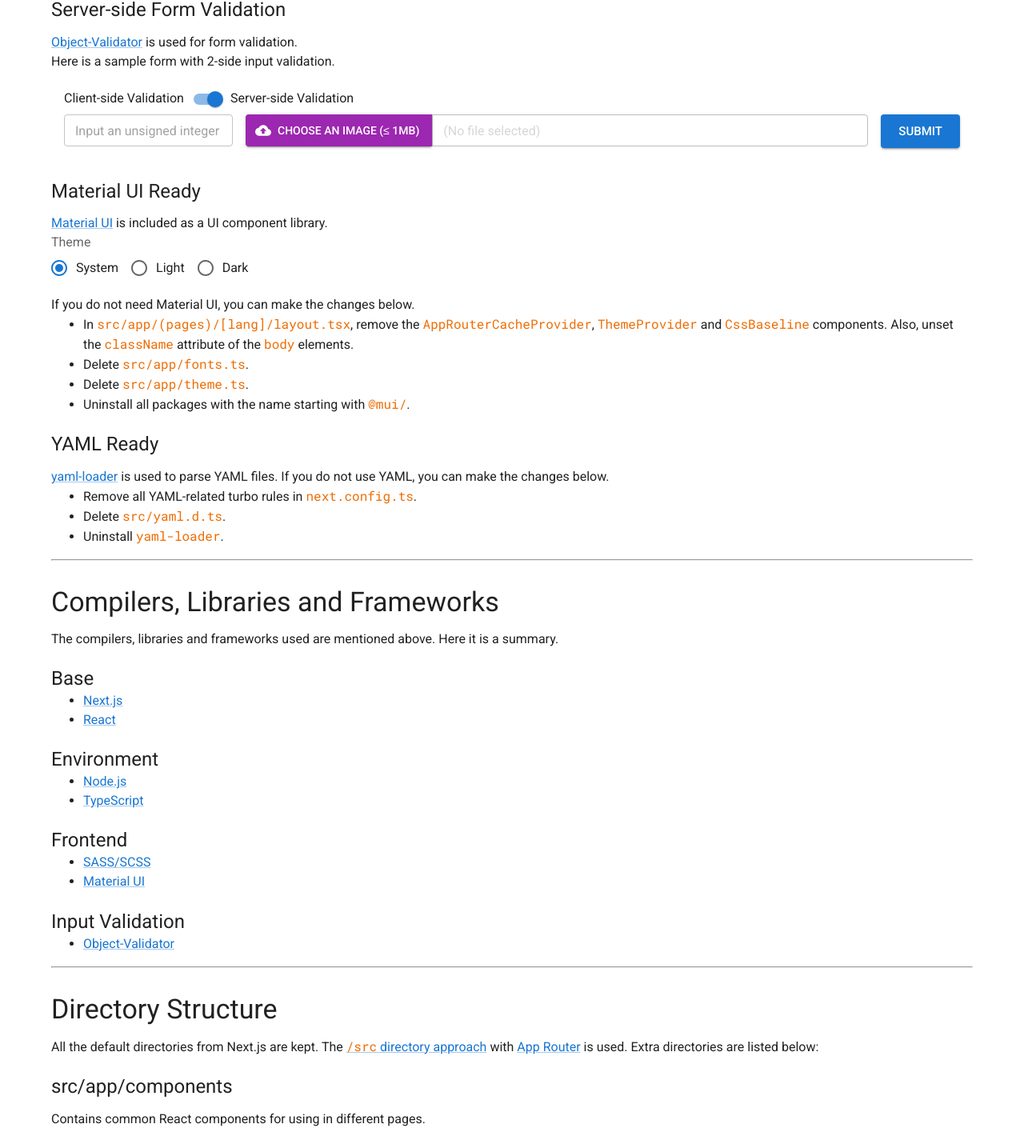
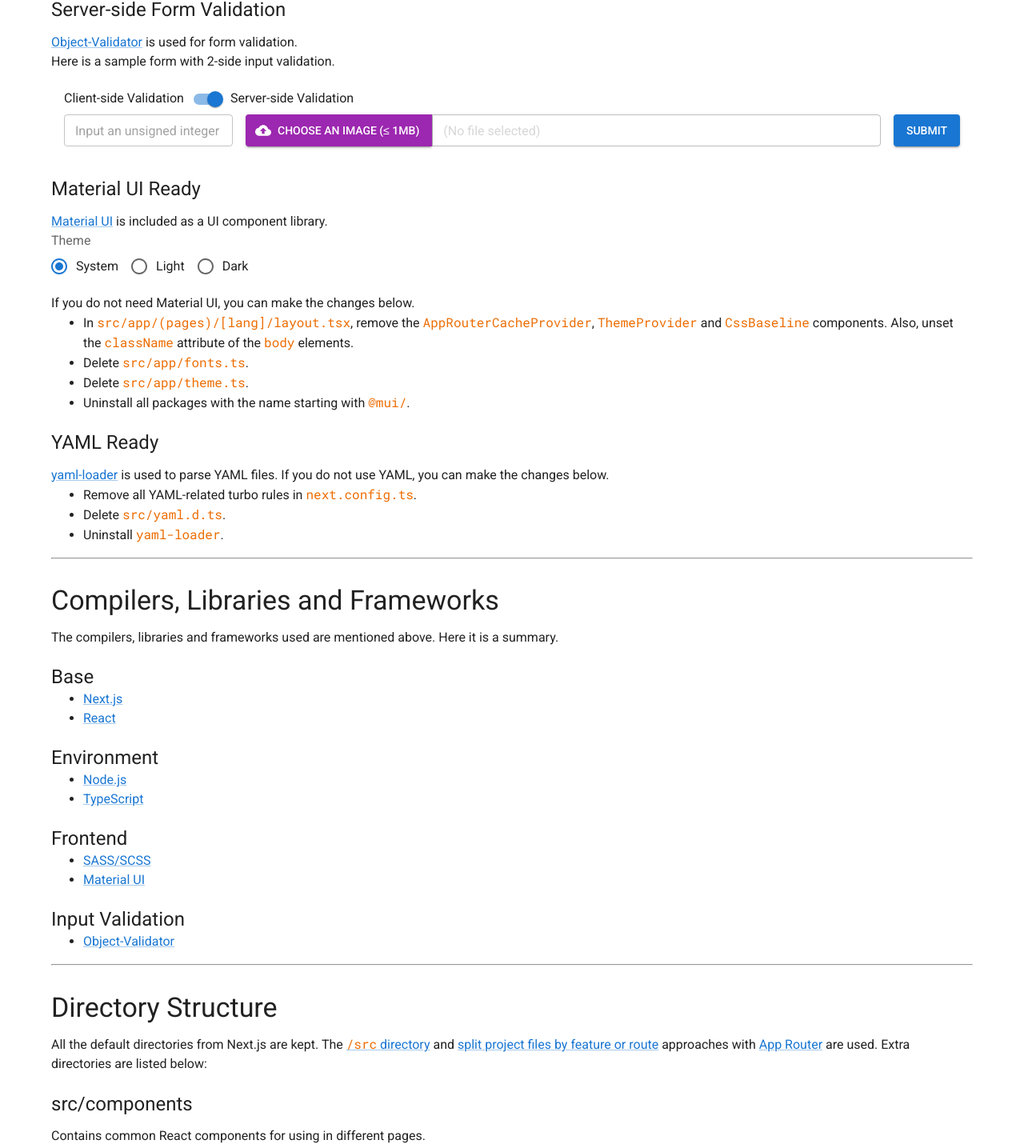
Before and after one commit to Quicksilver0218/Nextjs-Material-UI-Template, a Next.js app: page /en/intro in a window 1280 px wide. Shown: the part 1174-2609 px from the top of the page at 80% size. Built offline with nearby package versions, Linux system fonts and the light colour scheme; what @mui/material-nextjs, @quicksilver0218/object-validator would draw is missing.

Commit message:
Update directory structure

```diff
--- a/src/app/(pages)/[lang]/intro/AccumulatorForm.tsx
+++ b/src/app/(pages)/[lang]/intro/_components/AccumulatorForm.tsx
@@ -1,7 +1,7 @@
 "use client";
 
 import * as Accumulator from "@/lib/state/action/accumulator";
-import { store } from "@/app/components/StateProvider";
+import { store } from "@/components/StateProvider";
 import { Box, Button, FormControl, Grid2, OutlinedInput, Typography } from "@mui/material";
 import { useContext, useState } from "react";
 
--- a/src/app/(pages)/[lang]/intro/SampleForm.tsx
+++ b/src/app/(pages)/[lang]/intro/_components/SampleForm.tsx
@@ -3,9 +3,9 @@
 import { Box, Button, Grid2, Switch, TextField, Typography } from "@mui/material";
 import { CloudUpload } from "@mui/icons-material";
 import { useActionState, useEffect, useState } from "react";
-import SampleFormHandler from "./sample-form-handler";
-import { validateForm } from "./sample-form-validator";
-import ControlledFileInput from "@/app/components/ControlledFileInput";
+import SampleFormHandler from "../_lib/sample-form-handler";
+import { validateForm } from "../_lib/sample-form-validator";
+import ControlledFileInput from "@/components/ControlledFileInput";
 
 export default function SampleForm() {
   const [ssv, setSsv] = useState(true);
@@ -24,8 +24,6 @@
       component="form"
       noValidate
       autoComplete="off"
-      method="POST"
-      encType="multipart/form-data"
       action={formAction}
       onSubmit={ssv ? undefined : e => {
         e.preventDefault();
@@ -90,10 +88,10 @@
         </Grid2>
         <Grid2 size={{xs: "auto"}}>
           <Button
-            size="large"
             variant="contained"
             type="submit"
             loading={pending}
+            style={{ height: 40 }}
           >
             Submit
           </Button>
--- a/src/app/(pages)/[lang]/intro/sample-form-validation-rules.yml
+++ b/src/app/(pages)/[lang]/intro/_lib/sample-form-validation-rules.yml
@@ -1,3 +1,4 @@
+# yaml-language-server: $schema=https://raw.githubusercontent.com/Quicksilver0218/Object-Validator/refs/heads/main/validation-rules-schema.json
 - condition:
     type: and
     field: integer
--- a/src/app/(pages)/[lang]/intro/page.tsx
+++ b/src/app/(pages)/[lang]/intro/page.tsx
@@ -2,10 +2,10 @@
 import styles from "./page.module.scss";
 import getDictionary from "@/app/dictionaries";
 import { Box, Container, Grid2, Link, Typography } from "@mui/material";
-import LocaleSelect from "../../../components/LocaleSelect";
-import AccumulatorForm from "./AccumulatorForm";
-import SampleForm from "./SampleForm";
-import ThemeRadio from "@/app/components/ThemeRadio";
+import LocaleSelect from "../../../../components/LocaleSelect";
+import AccumulatorForm from "./_components/AccumulatorForm";
+import SampleForm from "./_components/SampleForm";
+import ThemeRadio from "@/components/ThemeRadio";
 
 export const metadata: Metadata = {
   title: "Next.js Material UI Template",
@@ -189,21 +189,25 @@
       <Typography variant="h4" component="h4">Directory Structure</Typography>
       <Typography component="p">All the default directories from Next.js are kept. The{" "}
         <Link href="https://nextjs.org/docs/app/getting-started/project-structure#src-directory" target="_blank" rel="noreferrer nooppener">
-          <code>/src</code> directory approach
+          <code>/src</code> directory
         </Link>{" "}
-        with{" "}
+        and{" "}
+        <Link href="https://nextjs.org/docs/app/getting-started/project-structure#split-project-files-by-feature-or-route" target="_blank" rel="noreferrer nooppener">
+          split project files by feature or route
+        </Link>{" "}
+        approaches with{" "}
         <Link href="https://nextjs.org/docs/app" target="_blank" rel="noreferrer nooppener">
           App Router
         </Link>{" "}
-        is used. Extra directories are listed below:</Typography>
-      <Typography variant="h5" component="h5">src/app/components</Typography>
+        are used. Extra directories are listed below:</Typography>
+      <Typography variant="h5" component="h5">src/components</Typography>
       <Typography component="p">Contains common React components for using in different pages.</Typography>
       <Typography variant="h5" component="h5">src/app/(pages)</Typography>
       <Typography component="p">A{" "}
         <Link href="https://nextjs.org/docs/app/getting-started/project-structure#route-groups" target="_blank" rel="noreferrer nooppener">
           route group
         </Link>{" "}
-        for all pages. Other route groups can be added under <code>src/app</code>.
+        for all pages. Other route groups (e.g. <code>(api)</code>) can be added under <code>src/app</code>.
       </Typography>
       <Typography variant="h5" component="h5">src/dictionaries</Typography>
       <Typography component="p">
--- a/src/app/(pages)/[lang]/layout.tsx
+++ b/src/app/(pages)/[lang]/layout.tsx
@@ -6,7 +6,7 @@
 import CssBaseline from "@mui/material/CssBaseline";
 import { roboto_mono } from "@/app/fonts";
 import theme from "@/app/theme";
-import StateProvider from "@/app/components/StateProvider";
+import StateProvider from "@/components/StateProvider";
 import "./globals.scss";
 
 export async function generateMetadata(
```
Also changed, not shown: src/app/(pages)/[lang]/intro/_lib/sample-form-handler.ts (renamed from src/app/(pages)/[lang]/intro/sample-form-handler.ts), src/app/(pages)/[lang]/intro/_lib/sample-form-validator.ts (renamed from src/app/(pages)/[lang]/intro/sample-form-validator.ts), src/components/ControlledFileInput.tsx (renamed from src/app/components/ControlledFileInput.tsx), src/components/LocaleSelect.tsx (renamed from src/app/components/LocaleSelect.tsx), src/components/StateProvider.tsx (renamed from src/app/components/StateProvider.tsx), src/components/ThemeRadio.tsx (renamed from src/app/components/ThemeRadio.tsx).
